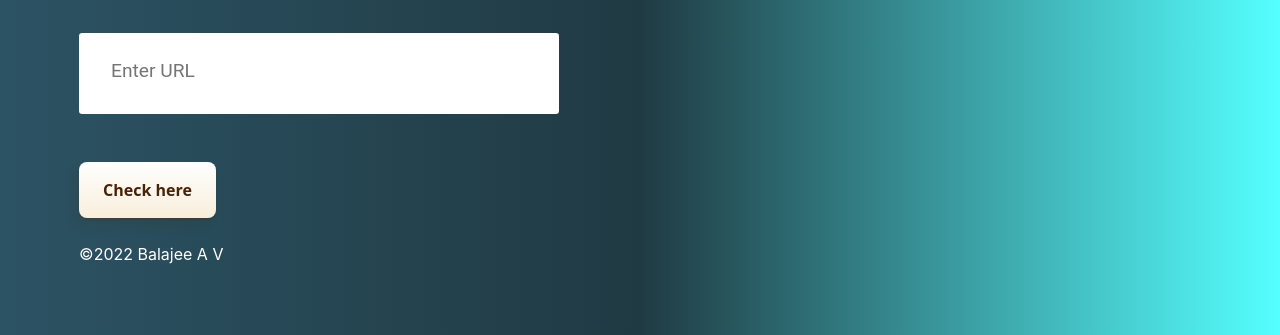
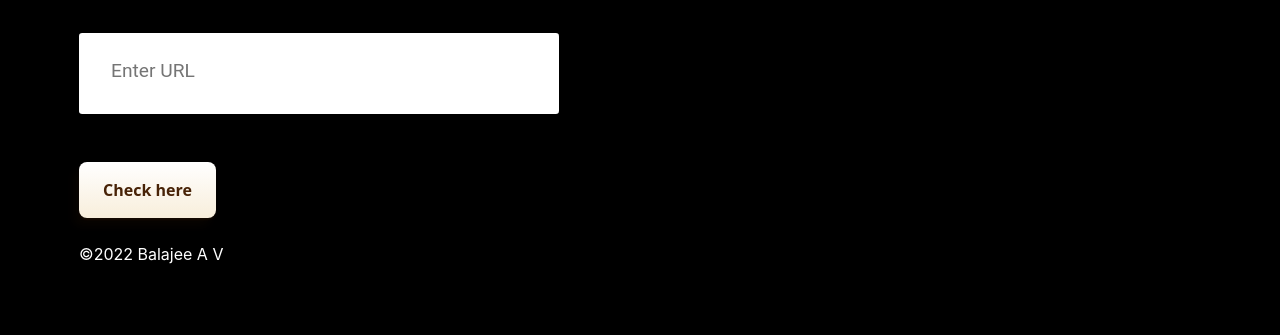
Before and after one commit to AVBalajee/Phish-shield, a Flask app: page / in a window 1280 px wide. Shown: the part 721-1056 px from the top of the page. Run offline with Flask 2, Linux system fonts and the light colour scheme; some libraries are stand-ins or nearby versions.

Commit message:
Update styles.css

```diff
--- a/static/styles.css
+++ b/static/styles.css
@@ -22,7 +22,7 @@
 body {
   padding: 10% 5%;
   background: #0f2027;
-  background: linear-gradient(to right,#2c5364, #203a43, #55FFFF);
+  background: linear-gradient(to right,#000000, #000000, #000000);
   justify-content: center;
   align-items: center;
   height: 100vh;
```
